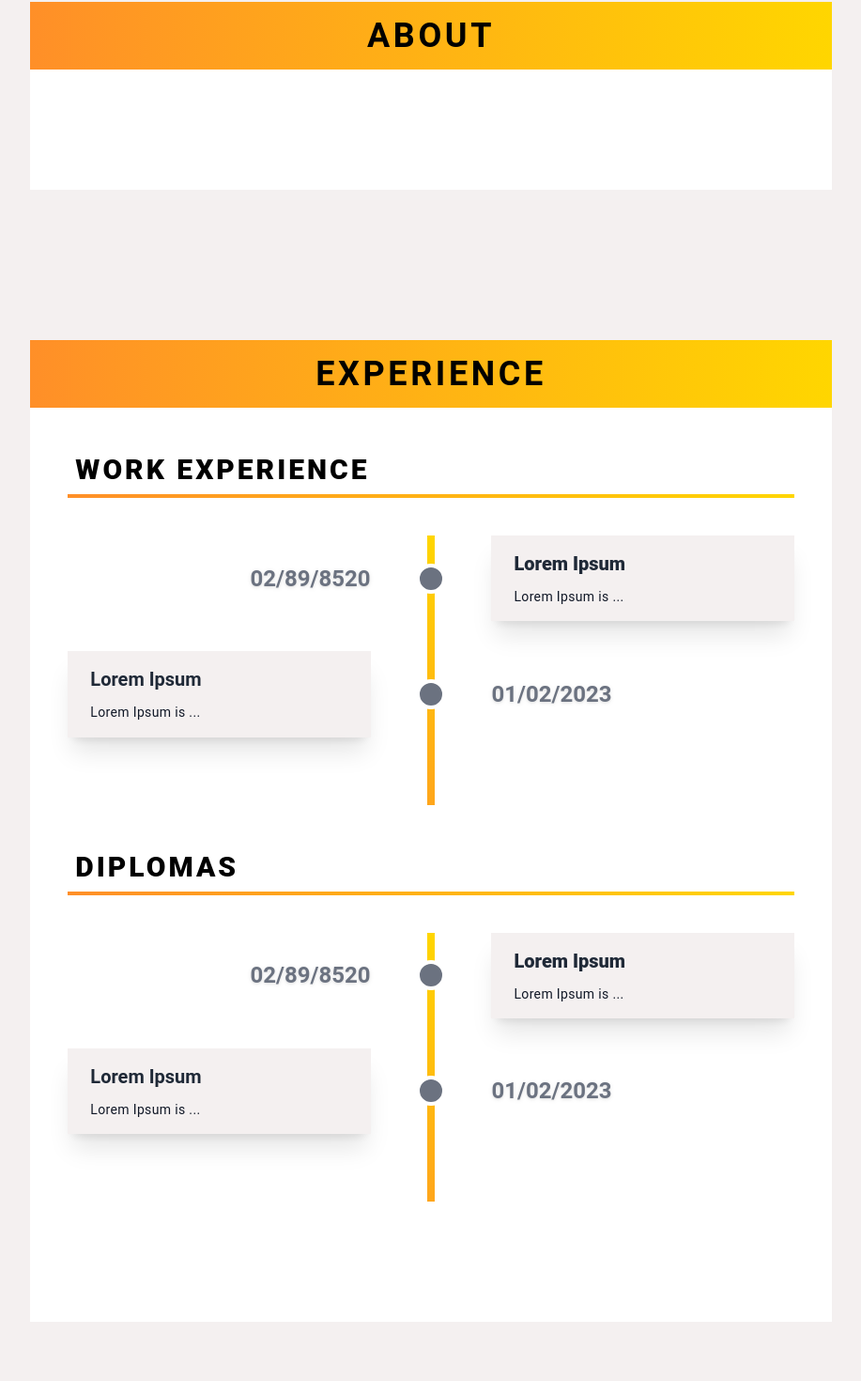
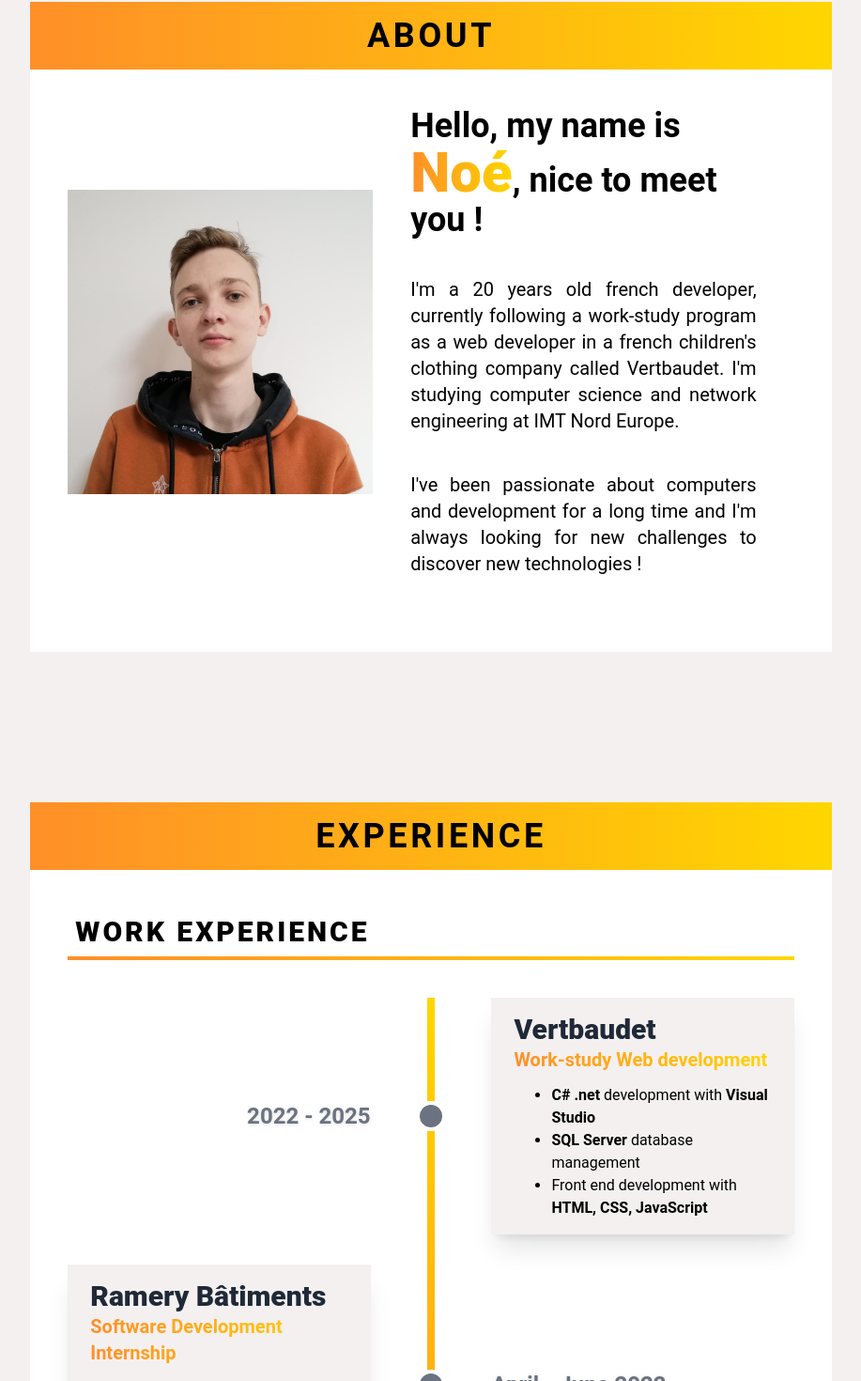
Before and after one commit to Noe-Delcroix/WEB-CV, a React (Create React App) app: page / in a window 1280 px wide. Shown: the part 878-2348 px from the top of the page at 94% size, without its empty margins (181-1098 px from the left). Built offline with nearby package versions, Linux system fonts and the light colour scheme.

Commit message:
about done, experience completed, skills completed, projects started

```diff
--- a/src/App.js
+++ b/src/App.js
@@ -4,6 +4,7 @@ import {Experience} from "./components/Experience";
 import {SideCards} from "./components/SideCards";
 import {About} from "./components/About";
 import {Skills} from "./components/Skills/Skills";
+import {Projects} from "./components/Projects";
 
 function App() {
   return (
@@ -14,6 +15,7 @@ function App() {
         <About />
         <Experience />
         <Skills />
+        <Projects />
     </div>
   );
 }
--- a/src/components/About.jsx
+++ b/src/components/About.jsx
@@ -1,15 +1,57 @@
 import React from "react";
 
+import Me from "../assets/images/me.jpg";
+
+
+const calculateAge = (birthDate) => {
+    const birth = new Date(birthDate);
+    const today = new Date();
+    let age = today.getFullYear() - birth.getFullYear();
+    const m = today.getMonth() - birth.getMonth();
+    if (m < 0 || (m === 0 && today.getDate() < birth.getDate())) {
+        age--;
+    }
+    return age;
+}
+
 export const About = () => {
+
+    const birthDate = "2003-02-14";
+    const age = calculateAge(birthDate);
+
     return (
         <section name="about"
-                 className="bg-[#F4F0F0] flex justify-center">
+                 className="bg-[#F4F0F0] flex justify-center" >
 
-            <div className="w-8/12 bg-white my-20 pb-32">
+            <div className="sm:w-8/12 w-full bg-white my-20 pb-10">
 
                 <div className="p-4 text-4xl font-bold uppercase tracking-widest w-full bg-gradient-to-r from-[#FF8F28] to-[#FFD600] flex justify-center">
                     <h1>About</h1>
                 </div>
+
+                <div className="flex flex-col lg:flex-row justify-around items-center lg:px-10">
+                    <div>
+                        <img alt="Me" src={Me} className="w-48 lg:w-96 my-10"/>
+                    </div>
+
+                    <div className="lg:w-2/3  flex flex-col items-center justify-end px-10 lg:p-10 ">
+                        <h1 className="text-4xl font-bold mb-10">
+                            Hello, my name is <b className="text-6xl font-extrabold bg-clip-text bg-gradient-to-r from-[#FF8F28] to-[#FFD600] text-transparent">Noé</b>, nice to meet you !
+                        </h1>
+
+                        <p className="text-xl text-justify">
+                            I'm a {age} years old <b></b> french developer, currently following a work-study program as a web developer in a french children's clothing company called Vertbaudet.
+                            I'm studying computer science and network engineering at IMT Nord Europe.
+                        </p>
+
+                        <p className="text-xl text-justify mt-10">
+                            I've been passionate about computers and development for a long time and I'm always looking for new challenges to discover new technologies !
+                        </p>
+
+
+                    </div>
+                </div>
+
             </div>
         </section>
     )
--- a/src/components/Experience.jsx
+++ b/src/components/Experience.jsx
@@ -4,7 +4,7 @@ export const Experience = () => {
         <section name="experience"
                  className="bg-[#F4F0F0] flex justify-center">
 
-            <div className="w-8/12 bg-white my-20 pb-32">
+            <div className="sm:w-8/12 w-full bg-white my-20 pb-10">
 
                 <div className="p-4 text-4xl font-bold uppercase tracking-widest w-full bg-gradient-to-r from-[#FF8F28] to-[#FFD600] flex justify-center">
                     <h1>Experience</h1>
@@ -19,23 +19,43 @@ export const Experience = () => {
 
                     <div className="w-[8px] ml-[-4px] absolute bg-gradient-to-t from-[#FF8F28] to-[#FFD600] h-full" style={{ left: '50%' }}></div>
 
-                    {/* right timeline */}
-                    <div className="mb-8 flex justify-between items-center w-full">
-                        <div className="order-1 w-5/12 flex justify-end text-2xl font-bold text-gray-500 drop-shadow">02/89/8520</div>
+
+                    <div className="mb-8 flex justify-between items-center w-full ">
+                        <div className="order-1 w-5/12 flex justify-end text-2xl font-bold text-gray-500 drop-shadow">2022 - 2025</div>
                         <div className="z-10 flex items-center order-1 bg-gray-500 w-8 h-8 rounded-full border-4 border-white"></div>
-                        <div className="order-1 bg-[#F4F0F0] w-5/12 px-6 py-4 shadow-xl">
-                            <h3 className="mb-3 font-extrabold text-gray-800 text-xl">Lorem Ipsum</h3>
-                            <p className="text-sm leading-snug tracking-wide text-gray-900">Lorem Ipsum is ...</p>
+                        <div className="order-1 bg-[#F4F0F0] w-5/12 px-6 py-4 shadow-xl hover:scale-110 duration-500">
+                            <h3 className="font-extrabold text-gray-800 text-3xl">
+                                <a href="https://www.vertbaudet.fr/" target="_blank" rel="noreferrer">
+                                    Vertbaudet
+                                </a>
+                            </h3>
+                            <h3 className="mb-3 font-bold bg-clip-text bg-gradient-to-r from-[#FF8F28] to-[#FFD600] text-transparent text-xl">Work-study Web development</h3>
+
+                            <ul className="list-disc ml-10">
+                                <li><b>C# .net</b> development with <b>Visual Studio</b></li>
+                                <li><b>SQL Server</b> database management</li>
+                                <li>Front end development with <b>HTML, CSS, JavaScript</b></li>
+                            </ul>
                         </div>
                     </div>
 
-                    {/* left timeline */}
+
                     <div className="mb-8 flex justify-between flex-row-reverse items-center w-full">
-                        <div className="order-1 w-5/12 text-2xl font-bold text-gray-500 drop-shadow">01/02/2023</div>
+                        <div className="order-1 w-5/12 text-2xl font-bold text-gray-500 drop-shadow"> April - June 2022</div>
                         <div className="z-10 flex items-center order-1 bg-gray-500 w-8 h-8 rounded-full border-4 border-white"></div>
-                        <div className="order-1 bg-[#F4F0F0] w-5/12 px-6 py-4 shadow-xl">
-                            <h3 className="mb-3 font-bold text-gray-800 text-xl">Lorem Ipsum</h3>
-                            <p className="text-sm leading-snug tracking-wide text-gray-900">Lorem Ipsum is ...</p>
+                        <div className="order-1 bg-[#F4F0F0] w-5/12 px-6 py-4 shadow-xl hover:scale-110 duration-500">
+                            <h3 className="font-extrabold text-gray-800 text-3xl">
+                                <a href="https://www.ramery.fr/" target="_blank" rel="noreferrer">
+                                    Ramery Bâtiments
+                                </a>
+                            </h3>
+                            <h3 className="mb-3 font-bold bg-clip-text bg-gradient-to-r from-[#FF8F28] to-[#FFD600] text-transparent text-xl">Software Development Internship</h3>
+
+                            <ul className="list-disc ml-10">
+                                <li>Using <b>Revit</b> 3D modeling software</li>
+                                <li>Development of Revit macros in <b>C#</b></li>
+                                <li>Excel Macros in <b>Visual Basic</b></li>
+                            </ul>
                         </div>
                     </div>
                 </div>
@@ -49,23 +69,44 @@ export const Experience = () => {
 
                     <div className="w-[8px] ml-[-4px] absolute bg-gradient-to-t from-[#FF8F28] to-[#FFD600] h-full" style={{ left: '50%' }}></div>
 
-                    {/* right timeline */}
+
                     <div className="mb-8 flex justify-between items-center w-full">
-                        <div className="order-1 w-5/12 flex justify-end text-2xl font-bold text-gray-500 drop-shadow">02/89/8520</div>
+                        <div className="order-1 w-5/12 flex justify-end text-2xl font-bold text-gray-500 drop-shadow">2022 - 2025</div>
                         <div className="z-10 flex items-center order-1 bg-gray-500 w-8 h-8 rounded-full border-4 border-white"></div>
-                        <div className="order-1 bg-[#F4F0F0] w-5/12 px-6 py-4 shadow-xl">
-                            <h3 className="mb-3 font-extrabold text-gray-800 text-xl">Lorem Ipsum</h3>
-                            <p className="text-sm leading-snug tracking-wide text-gray-900">Lorem Ipsum is ...</p>
+                        <div className="order-1 bg-[#F4F0F0] w-5/12 px-6 py-4 shadow-xl hover:scale-110 duration-500 text-center">
+                            <h3 className="font-extrabold text-gray-800 text-xl">Engineering degree in computer and networking</h3>
+                            <h3 className="font-bold bg-clip-text bg-gradient-to-r from-[#FF8F28] to-[#FFD600] text-transparent text-xl">
+                                <a href="https://imt-nord-europe.fr/" target="_blank" rel="noreferrer">
+                                    IMT Nord Europe, Lille
+                                </a>
+                            </h3>
                         </div>
                     </div>
 
-                    {/* left timeline */}
                     <div className="mb-8 flex justify-between flex-row-reverse items-center w-full">
-                        <div className="order-1 w-5/12 text-2xl font-bold text-gray-500 drop-shadow">01/02/2023</div>
+                        <div className="order-1 w-5/12 text-2xl font-bold text-gray-500 drop-shadow">2020 - 2022</div>
                         <div className="z-10 flex items-center order-1 bg-gray-500 w-8 h-8 rounded-full border-4 border-white"></div>
-                        <div className="order-1 bg-[#F4F0F0] w-5/12 px-6 py-4 shadow-xl">
-                            <h3 className="mb-3 font-bold text-gray-800 text-xl">Lorem Ipsum</h3>
-                            <p className="text-sm leading-snug tracking-wide text-gray-900">Lorem Ipsum is ...</p>
+                        <div className="order-1 bg-[#F4F0F0] w-5/12 px-6 py-4 shadow-xl hover:scale-110 duration-500 text-center">
+                            <h3 className="font-bold text-gray-800 text-xl">Technical Degree in computer science</h3>
+                            <p className="font-bold bg-clip-text bg-gradient-to-r from-[#FF8F28] to-[#FFD600] text-transparent text-xl">
+                                <a href="https://www.iut-a.univ-lille.fr/" target="_blank" rel="noreferrer">
+                                    IUT A, University of Lille
+                                </a>
+                            </p>
+                        </div>
+                    </div>
+
+                    <div className="mb-8 flex justify-between items-center w-full">
+                        <div className="order-1 w-5/12 flex justify-end text-2xl font-bold text-gray-500 drop-shadow">June 2020</div>
+                        <div className="z-10 flex items-center order-1 bg-gray-500 w-8 h-8 rounded-full border-4 border-white"></div>
+                        <div className="order-1 bg-[#F4F0F0] w-5/12 px-6 py-4 shadow-xl hover:scale-110 duration-500 text-center">
+                            <h3 className="font-bold text-gray-800 text-xl">Scientific Baccalauréat with honors</h3>
+                            <h3 className="text-gray-800 text-xl">Specialized in engineering and mathematics</h3>
+                            <p className="font-bold bg-clip-text bg-gradient-to-r from-[#FF8F28] to-[#FFD600] text-transparent text-xl">
+                                <a href="https://saint-jude.fr" target="_blank" rel="noreferrer">
+                                    Saint Jude High-school, Armentières
+                                </a>
+                            </p>
                         </div>
                     </div>
                 </div>
--- /dev/null
+++ b/src/components/Projects.jsx
@@ -0,0 +1,12 @@
+import Background from "../assets/images/background2.jpg";
+import React from "react";
+
+export const Projects = () => {
+    return (
+        <section name='projects'
+                 className="w-full h-screen bg-cover bg-center bg-fixed bg-no-repeat flex items-center justify-center"
+                 style={{ backgroundImage: `url(${Background})` }}>
+
+        </section>
+    )
+}
--- a/src/index.css
+++ b/src/index.css
@@ -8,8 +8,4 @@
     body {
         @apply font-[Roboto];
     }
-    li {
-        @apply px-4;
-        @apply cursor-pointer
-    }
 }
```
Also changed, not shown: src/components/Navbar.jsx (+7 -7 lines), src/components/SideCards.jsx (+4 -4 lines), src/components/Skills/Skills.jsx (+26 -12 lines), src/assets/images/background2.jpg (added), src/assets/images/me.jpg (added).
